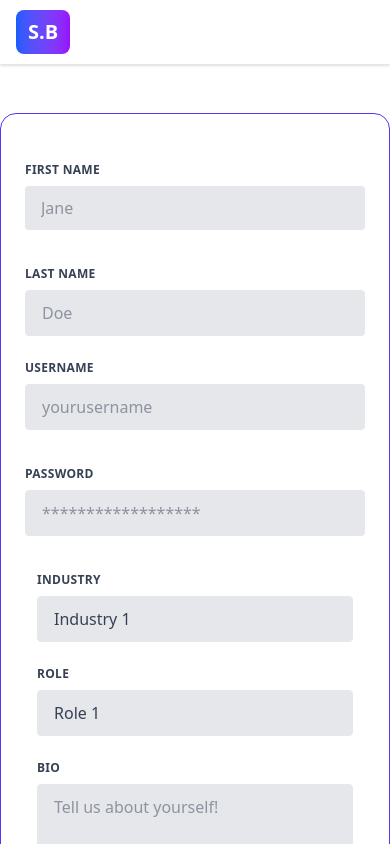
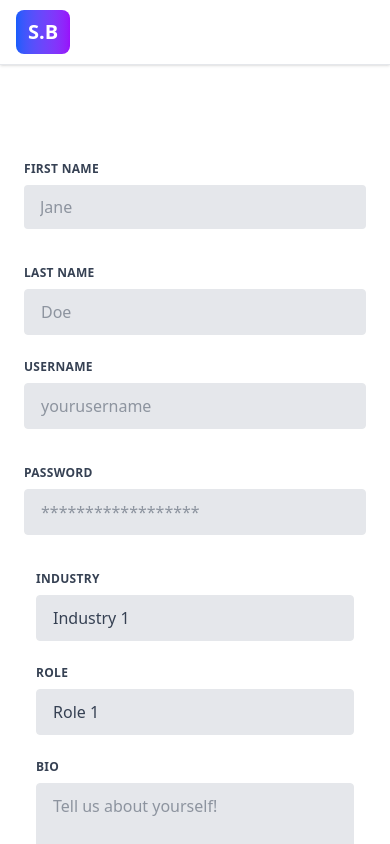
Before and after one commit to ClaytonONeill/study-buddy, a React (Vite) app: page /signup in a window 390 px wide. Shown: the top 844 px of the page. Built offline with nearby package versions, Linux system fonts and the light colour scheme.

Commit message:
updated responsive styling for signup page

```diff
--- a/src/pages/Signup.tsx
+++ b/src/pages/Signup.tsx
@@ -1,6 +1,6 @@
 const Signup = () => {
   return (
-    <div className="flex min-h-full flex-col justify-center items-center w-fit mx-auto px-6 py-12 lg:px-8 border border-solid border-indigo-600 mt-12 rounded-2xl shadow-xl">
+    <div className="flex min-h-full flex-col justify-center items-center w-fit mx-auto px-6 py-12 lg:px-8 md:border md:border-solid md:border-indigo-600 mt-12 md:rounded-2xl md:shadow-xl">
       <form className="w-full max-w-lg">
         <div className="flex flex-wrap -mx-3 mb-6">
           <div className="w-full md:w-1/2 px-3 mb-6 md:mb-0">
```
